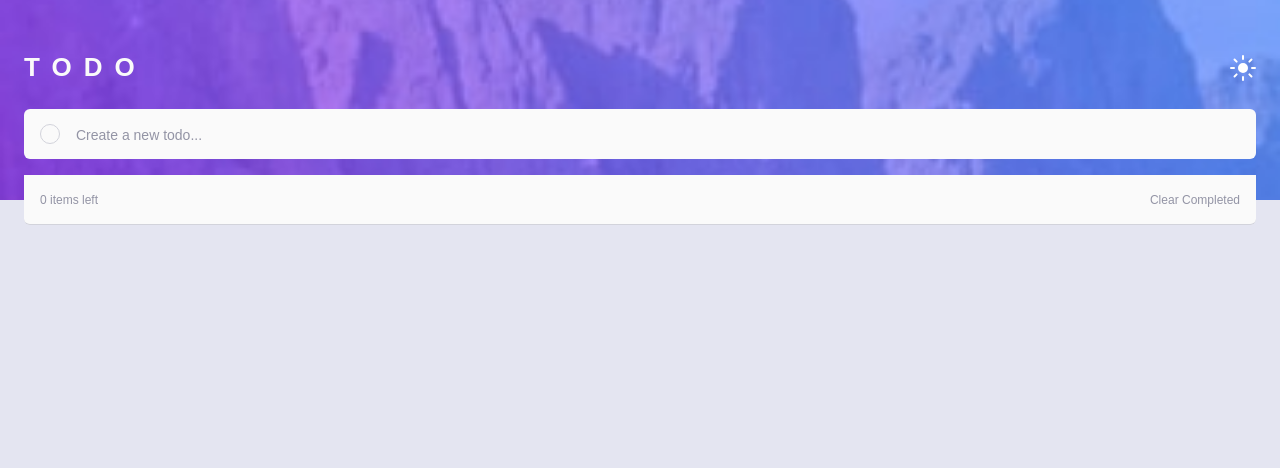
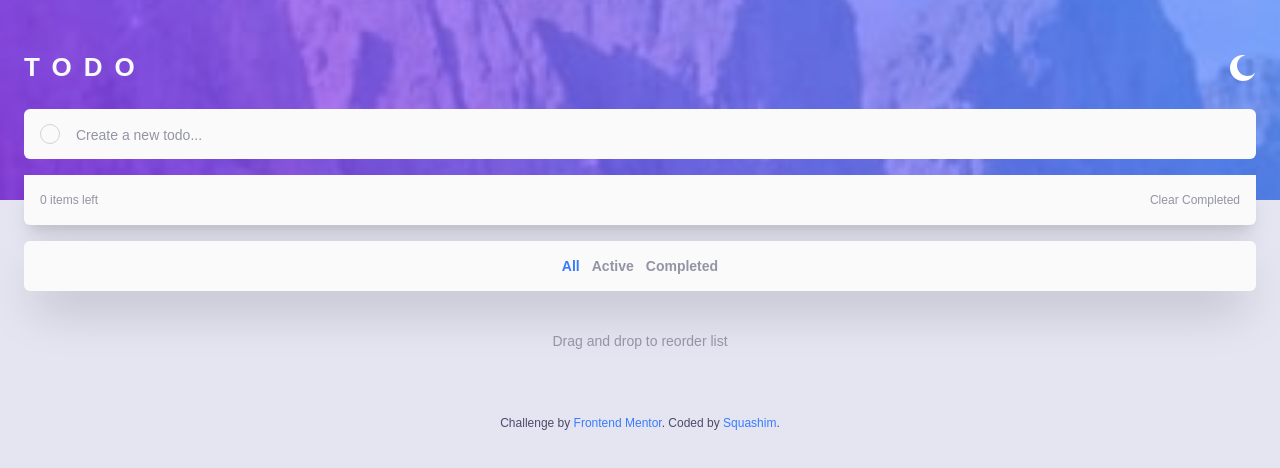
Before and after one commit to Squashim/todo-app, a React (Create React App) app: page / in a window 1280 px wide. Shown: the top 468 px of the page. Built offline with nearby package versions, Linux system fonts and the light colour scheme.

Commit message:
50% done

```diff
--- a/src/App.js
+++ b/src/App.js
@@ -1,4 +1,5 @@
 //Components
+import Footer from "./components/Footer";
 import Header from "./components/Header";
 import TodoList from "./components/TodoList";
 
@@ -7,6 +8,7 @@ function App() {
 		<div className='w-full h-screen dark:bg-darkGrayBg bg-lightGray200 overflow-y-scroll'>
 			<Header />
 			<TodoList />
+			<Footer />
 		</div>
 	);
 }
--- a/src/components/Footer.js
+++ b/src/components/Footer.js
@@ -2,12 +2,20 @@ import React from "react";
 
 const Footer = () => {
 	return (
-		<footer class='attribution'>
+		<footer className='text-xs w-full text-center dark:text-darkInputText text-lightGray500 mt-10'>
 			Challenge by{" "}
-			<a href='https://www.frontendmentor.io?ref=challenge' target='_blank'>
+			<a
+				href='https://www.frontendmentor.io?ref=challenge'
+				rel='noopener'
+				target='_blank'
+				className='text-primary'>
 				Frontend Mentor
 			</a>
-			. Coded by <a href='#'>Your Name Here</a>.
+			. Coded by{" "}
+			<a href='https://github.com/Squashim' className='text-primary'>
+				Squashim
+			</a>
+			.
 		</footer>
 	);
 };
--- a/src/components/Header.js
+++ b/src/components/Header.js
@@ -7,7 +7,9 @@ const Header = () => {
 	return (
 		<div
 			className={
-				'w-full h-[200px] bg-[url("./assets/bg-mobile-light.jpg")] bg-no-repeat bg-center bg-cover'
+				mode
+					? 'w-full h-[200px] bg-[url("./assets/bg-mobile-light.jpg")] bg-no-repeat bg-center bg-cover'
+					: 'w-full h-[200px] bg-[url("./assets/bg-mobile-dark.jpg")] bg-no-repeat bg-center bg-cover'
 			}>
 			<div className='flex items-center w-full justify-between px-6 pt-12'>
 				<h1 className='uppercase text-[26px] tracking-[12px] font-bold text-lightGray100  '>
--- a/src/components/ThemeChanger.js
+++ b/src/components/ThemeChanger.js
@@ -17,7 +17,7 @@ export const ThemeChanger = ({ mode, setMode }) => {
 		<div
 			className='cursor-pointer hover:scale-110 duration-100 ease'
 			onClick={() => toggleDarkMode()}>
-			{mode ? <img src={sun} alt='' /> : <img src={moon} alt='' />}
+			{!mode ? <img src={sun} alt='' /> : <img src={moon} alt='' />}
 		</div>
 	);
 };
--- a/src/components/TodoForm.js
+++ b/src/components/TodoForm.js
@@ -20,14 +20,15 @@ const TodoForm = (props) => {
 	return (
 		<div className='flex items-center w-full min-h-[50px] mb-4 h-full bg-lightGray100 dark:bg-darkGrayTodoBg rounded-md px-4'>
 			<div className='min-w-[20px] min-h-[20px] rounded-full border-[1px] border-lightGray300 dark:border-darkElements mr-4'></div>
-			<form onSubmit={handleSubmit}>
+			<form onSubmit={handleSubmit} className='w-full'>
 				<input
+					max='30'
 					type='text'
 					name='text'
 					onChange={handleChange}
 					value={input}
 					placeholder='Create a new todo...'
-					className='caret-primary bg-transparent text-sm dark:text-darkGrayText  text-lightGray500 placeholder:text-lightGray400 dark:placeholder:text-darkInputText border-none outline-none'
+					className=' w-full caret-primary bg-transparent text-sm dark:text-darkGrayText  text-lightGray500 placeholder:text-lightGray400 dark:placeholder:text-darkInputText border-none outline-none'
 				/>
 			</form>
 		</div>
--- a/src/components/TodoList.js
+++ b/src/components/TodoList.js
@@ -1,9 +1,11 @@
-import React, { useState } from "react";
+import React, { useEffect, useState } from "react";
 import Todo from "./Todo";
 import TodoForm from "./TodoForm";
 
 const TodoList = () => {
 	const [todos, setTodos] = useState([]);
+	const [filteredTodos, setFilteredTodos] = useState([]);
+	const [filter, setFilter] = useState("all");
 
 	const addTodo = (todo) => {
 		if (!todo.text || /^\s*$/.test(todo.text)) {
@@ -35,6 +37,14 @@ const TodoList = () => {
 		setTodos(removedArr);
 	};
 
+	const showAll = () => {
+		console.log(todos);
+		console.log(filteredTodos);
+		setFilter("all");
+	};
+
+	const showActive = () => {};
+	const showCompleted = () => {};
 	return (
 		<>
 			<div className='w-full flex flex-col p-6 items-center mt-[-115px]'>
@@ -45,7 +55,7 @@ const TodoList = () => {
 						completeTodo={completeTodo}
 						removeTodo={removeTodo}
 					/>
-					<div className='flex items-center h-full min-h-[50px] bg-lightGray100 dark:bg-darkGrayTodoBg px-4 border-b border-b-lightGray300 dark:border-b-darkInputText w-full rounded-b-md'>
+					<div className='dark:shadow-black/50 shadow-xl flex items-center h-full min-h-[50px] bg-lightGray100 dark:bg-darkGrayTodoBg px-4 w-full rounded-b-md'>
 						<div className='text-xs text-lightGray400 dark:text-darkInputText flex items-center justify-between w-full'>
 							<p>{todos.length} items left</p>
 							<p
@@ -56,6 +66,40 @@ const TodoList = () => {
 						</div>
 					</div>
 				</div>
+
+				<div className='dark:shadow-black/50 shadow-2xl min-h-[50px] mt-4 justify-center w-full flex items-center bg-lightGray100 dark:bg-darkGrayTodoBg px-4 rounded-md gap-3'>
+					<button
+						onClick={showAll}
+						className={
+							filter === "all"
+								? "font-bold   cursor-pointer text-sm  text-primary"
+								: "font-bold hover:text-lightGray500 dark:hover:text-darkGray300Hover cursor-pointer text-sm dark:text-darkInputText text-lightGray400"
+						}>
+						All
+					</button>
+					<button
+						onClick={showActive}
+						className={
+							filter === "active"
+								? "font-bold   cursor-pointer text-sm  text-primary"
+								: "font-bold hover:text-lightGray500 dark:hover:text-darkGray300Hover cursor-pointer text-sm dark:text-darkInputText text-lightGray400"
+						}>
+						Active
+					</button>
+					<button
+						onClick={showCompleted}
+						className={
+							filter === "completed"
+								? "font-bold   cursor-pointer text-sm  text-primary"
+								: "font-bold hover:text-lightGray500 dark:hover:text-darkGray300Hover cursor-pointer text-sm dark:text-darkInputText text-lightGray400"
+						}>
+						Completed
+					</button>
+				</div>
+
+				<p className='px-4 w-full text-center text-sm dark:text-darkInputText text-lightGray400 mt-10'>
+					Drag and drop to reorder list
+				</p>
 			</div>
 		</>
 	);
```
Also changed, not shown: src/components/Filter.js (added).
